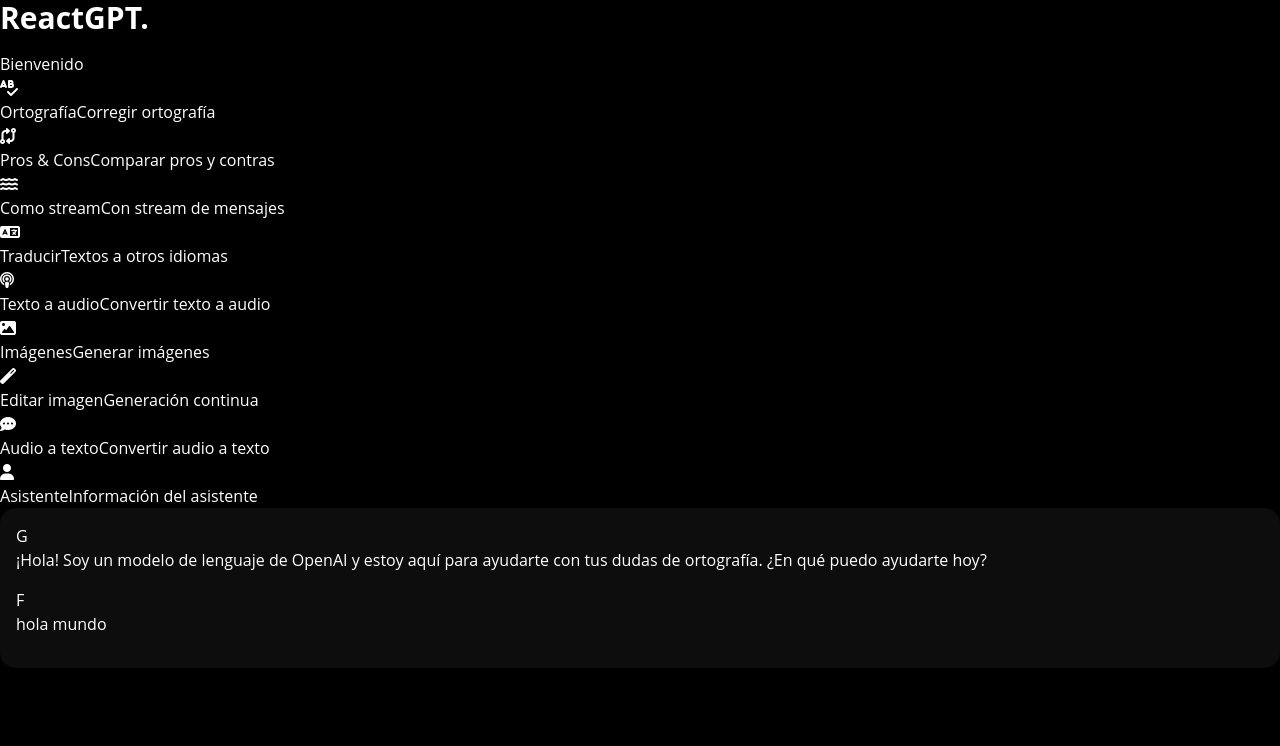
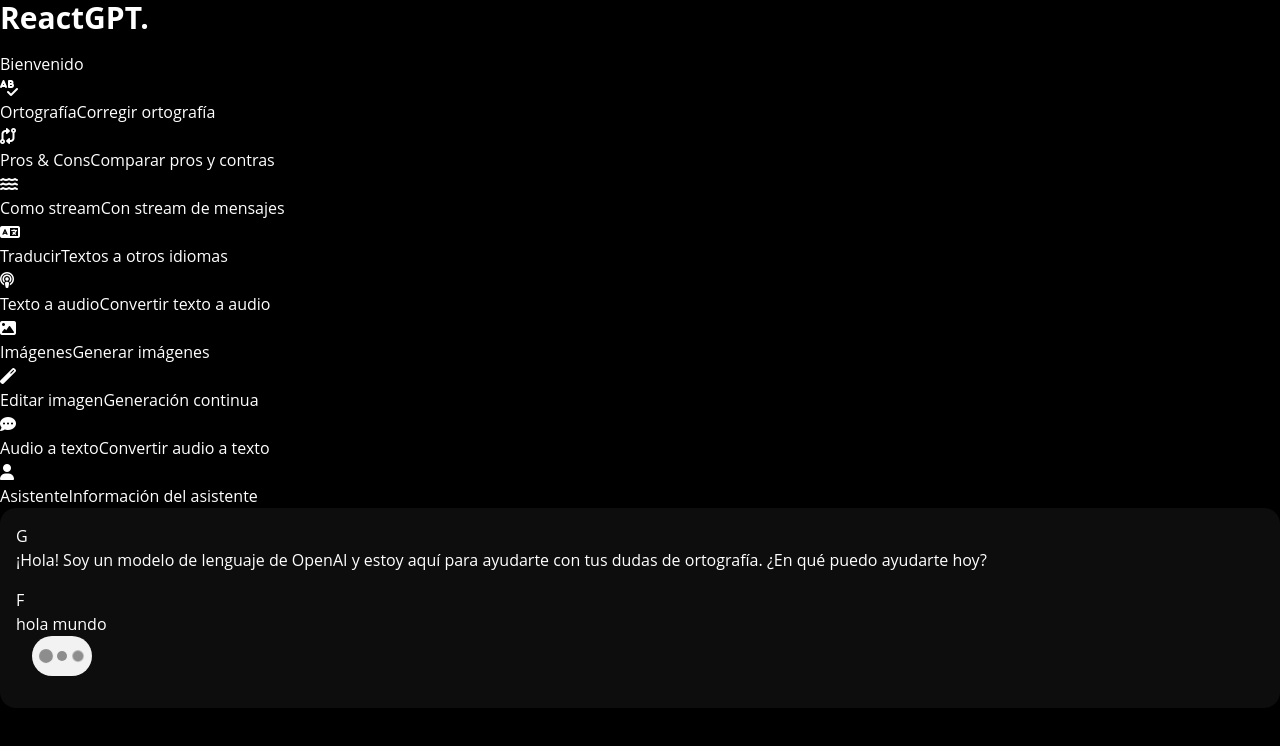
Before and after one commit to ReedRichards0511/react-gpt, a React (Vite) app: page /orthography in a window 1280 px wide. Shown: the top 746 px of the page. Built offline with nearby package versions, Linux system fonts and the light colour scheme.

Commit message:
add typing transiccion

```diff
--- a/src/presentation/components/index.ts
+++ b/src/presentation/components/index.ts
@@ -1,2 +1,3 @@
 export * from './chat-bubbles/GPTMessage';
 export * from './chat-bubbles/MyMessage';
+export * from './loaders/TypingLoader';
--- /dev/null
+++ b/src/presentation/components/loaders/TypingLoader.css
@@ -0,0 +1,70 @@
+.typing {
+  display: block;
+  width: 60px;
+  height: 40px;
+  border-radius: 20px;
+  margin: 0 1rem;
+  display: flex;
+  justify-content: center;
+  align-items: center;
+  background-color: #f2f2f2;
+}
+
+.circle {
+  display: block;
+  height: 10px;
+  width: 10px;
+  border-radius: 50%;
+  background-color: #8d8d8d;
+  margin: 3px;
+}
+.circle.scaling {
+  animation: typing 1000ms ease-in-out infinite;
+  animation-delay: 3600ms;
+}
+.circle.bouncing {
+  animation: bounce 1000ms ease-in-out infinite;
+  animation-delay: 3600ms;
+}
+
+.circle:nth-child(1) {
+  animation-delay: 0ms;
+}
+
+.circle:nth-child(2) {
+  animation-delay: 333ms;
+}
+
+.circle:nth-child(3) {
+  animation-delay: 666ms;
+}
+
+@keyframes typing {
+  0% {
+    transform: scale(1);
+  }
+  33% {
+    transform: scale(1);
+  }
+  50% {
+    transform: scale(1.4);
+  }
+  100% {
+    transform: scale(1);
+  }
+}
+
+@keyframes bounce {
+  0% {
+    transform: translateY(0);
+  }
+  33% {
+    transform: translateY(0);
+  }
+  50% {
+    transform: translateY(-10px);
+  }
+  100% {
+    transform: translateY(0);
+  }
+}
--- /dev/null
+++ b/src/presentation/components/loaders/TypingLoader.tsx
@@ -0,0 +1,16 @@
+import './TypingLoader.css'
+
+export interface Props {
+  className: string
+}
+
+
+export const TypingLoader = ({ className }: Props) => {
+  return (
+    <div className={`typing ${className}`}>
+      <span className="circle scaling"></span>
+      <span className="circle scaling"></span>
+      <span className="circle scaling"></span>
+    </div>
+  )
+}
--- a/src/presentation/pages/orthography/OrhtographyPage.tsx
+++ b/src/presentation/pages/orthography/OrhtographyPage.tsx
@@ -1,4 +1,4 @@
-import { GPTMessage, MyMessage } from "../../components"
+import { GPTMessage, MyMessage, TypingLoader } from "../../components"
 
 export const OrhtographyPage = () => {
   return (
@@ -10,6 +10,8 @@
 
           <GPTMessage text="¡Hola! Soy un modelo de lenguaje de OpenAI y estoy aquí para ayudarte con tus dudas de ortografía. ¿En qué puedo ayudarte hoy?" />
           <MyMessage text ="hola mundo"/>
+
+          <TypingLoader className="fade-in"/>
         </div>
       </div>
     </div>
```
